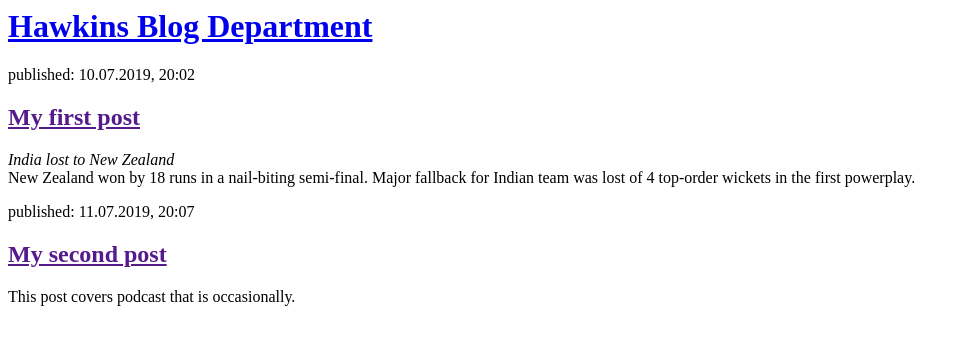
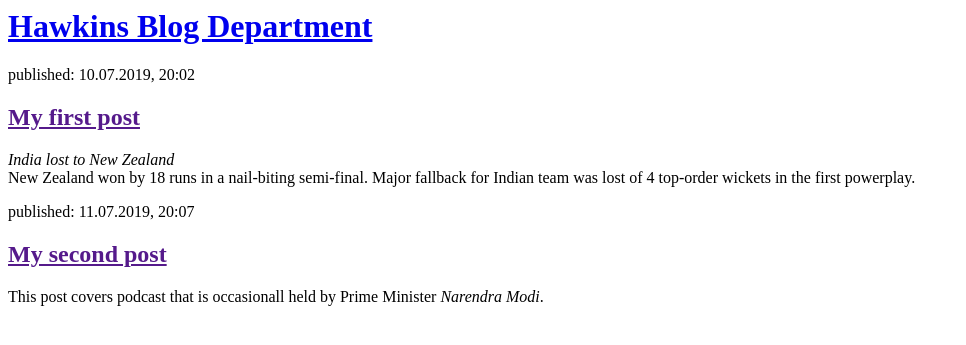
Before and after one commit to HarshilP03/my-first-blog, a Django app: page / in a window 1280 px wide. Shown: the top 345 px of the page, without its empty margins (0-966 px from the left). Run offline with Django 3.2, Linux system fonts and the light colour scheme.

Commit message:
Changes in model

```diff
--- a/blog/templates/blog/post_list.html
+++ b/blog/templates/blog/post_list.html
@@ -16,7 +16,7 @@
         <div>
             <p>published: 11.07.2019, 20:07</p>
             <h2><a href="">My second post</a></h2>
-            <p>This post covers podcast that is occasionally. </p>
+            <p>This post covers podcast that is occasionall held by Prime Minister <em>Narendra Modi</em>. </p>
         </div>
     </body>
 </html>
```
Also changed, not shown: blog/models.py (+5 -5 lines).
